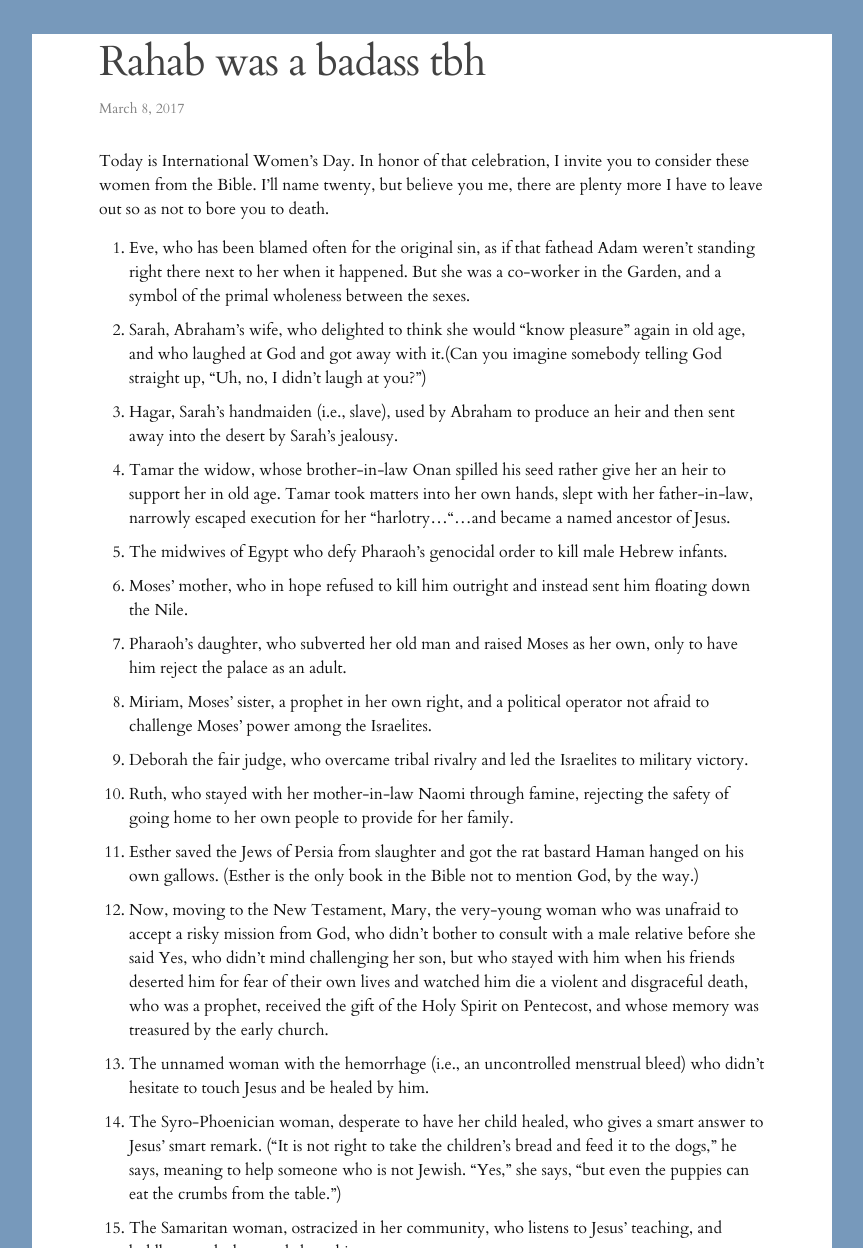
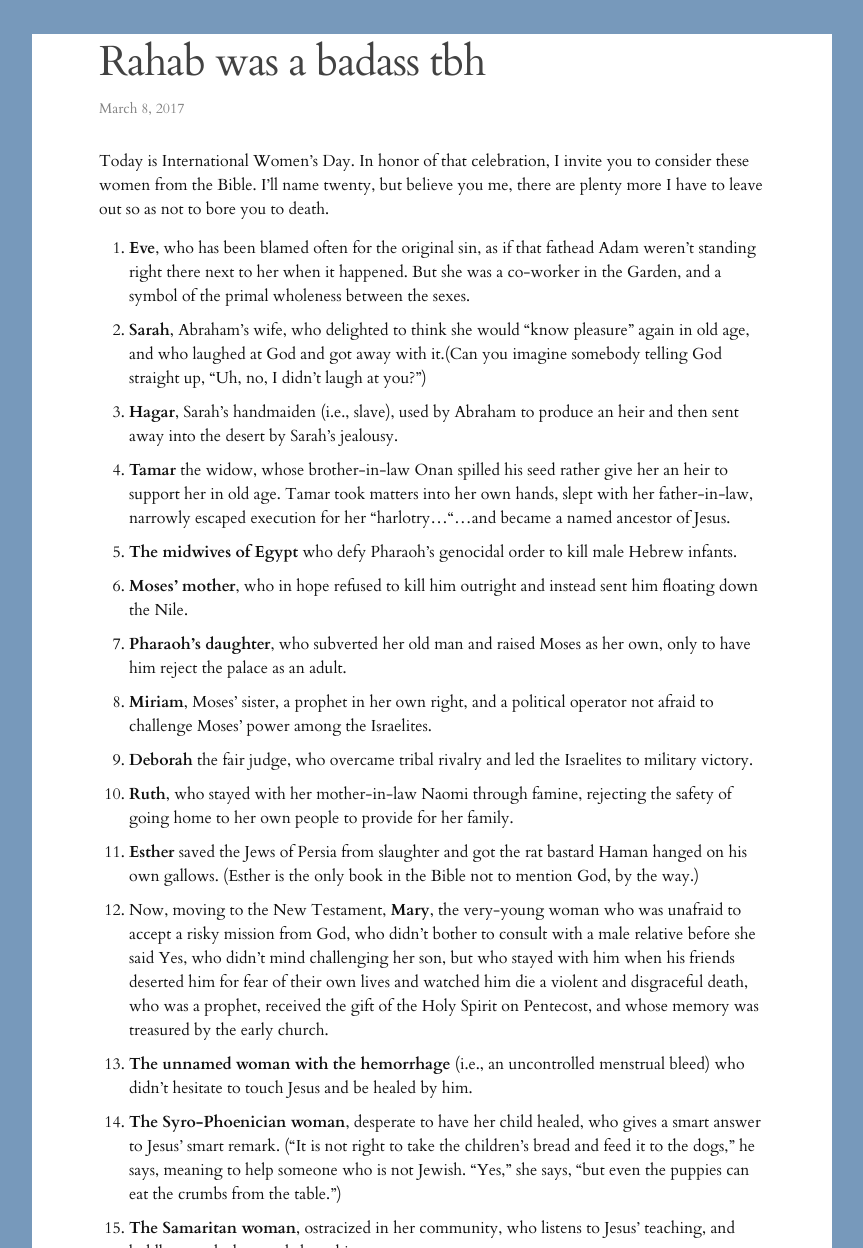
Before and after one commit to pastordan/pastordan.github.io, a Jekyll site: the page built from _posts/2017-03-08-women-of-the-bible.md, in a window 1280 px wide and 1400 px high, cut to the strip 152-1400 px from the top of the window. Shown: the whole strip, without its empty margins (208-1071 px from the left). Built offline with Jekyll 4.4.1, drawn with Linux system fonts in a browser that asks for light colours; nearby versions of some CDN libraries; library files that are not in the unit come from our copies; some of the changed lines change nothing that is shown; some of the changed text lies outside the part shown.

Commit message:
Update 2017-03-08-women-of-the-bible.md

```diff
--- a/_posts/2017-03-08-women-of-the-bible.md
+++ b/_posts/2017-03-08-women-of-the-bible.md
@@ -7,29 +7,30 @@ description: The women of the Bible...aren't what you'd think
 ---
 Today is International Women's Day. In honor of that celebration, I invite you to consider these women from the Bible. I'll name twenty, but believe you me, there are plenty more I have to leave out so as not to bore you to death.
 
-1. Eve, who has been blamed often for the original sin, as if that fathead Adam weren't standing right there next to her when it happened. But she was a co-worker in the Garden, and a symbol of the primal wholeness between the sexes.
-2. Sarah, Abraham's wife, who delighted to think she would "know pleasure" again in old age, and who laughed at God and got away with it.(Can you imagine somebody telling God straight up, "Uh, no, I didn't laugh at you?")
-3. Hagar, Sarah's handmaiden (i.e., slave), used by Abraham to produce an heir and then sent away into the desert by Sarah's jealousy.
-4. Tamar the widow, whose brother-in-law Onan spilled his seed rather give her an heir to support her in old age. Tamar took matters into her own hands, slept with her father-in-law, narrowly escaped execution for her "harlotry..."...and became a named ancestor of Jesus.
-5. The midwives of Egypt who defy Pharaoh's genocidal order to kill male Hebrew infants.
-6. Moses' mother, who in hope refused to kill him outright and instead sent him floating down the Nile.
-7. Pharaoh's daughter, who subverted her old man and raised Moses as her own, only to have him reject the palace as an adult.
-8. Miriam, Moses' sister, a prophet in her own right, and a political operator not afraid to challenge Moses' power among the Israelites.
-9. Deborah the fair judge, who overcame tribal rivalry and led the Israelites to military victory.
-10. Ruth, who stayed with her mother-in-law Naomi through famine, rejecting the safety of going home to her own people to provide for her family.
-11. Esther saved the Jews of Persia from slaughter and got the rat bastard Haman hanged on his own gallows. (Esther is the only book in the Bible not to mention God, by the way.)
-12. Now, moving to the New Testament, Mary, the very-young woman who was unafraid to accept a risky mission from God, who didn't bother to consult with a male relative before she said Yes, who didn't mind challenging her son, but who stayed with him when his friends deserted him for fear of their own lives and watched him die a violent and disgraceful death, who was a prophet, received the gift of the Holy Spirit on Pentecost, and whose memory was treasured by the early church.
-13. The unnamed woman with the hemorrhage (i.e., an uncontrolled menstrual bleed) who didn't hesitate to touch Jesus and be healed by him.
-14. The Syro-Phoenician woman, desperate to have her child healed, who gives a smart answer to Jesus' smart remark. ("It is not right to take the children's bread and feed it to the dogs," he says, meaning to help someone who is not Jewish. "Yes," she says, "but even the puppies can eat the crumbs from the table.")
-15. The Samaritan woman, ostracized in her community, who listens to Jesus' teaching, and boldly spreads the word about him.
-16. The Forgiven Woman, saved from execution by Jesus, offered God's forgiveness and Jesus' compassion.
-17. Mary Magdalene, often slandered as a prostitute, one of Jesus' first and most loyal disciples, who preaches the first Christian sermon.  ("The Lord is risen," she tells the disciples on Easter morning. Pfft, they say. Typical men.)
-18. Martha and Mary, one who serves and one who listens, who may represent the stable communities of the early church (Martha) who provided hospitality to itinerant, mendicant preachers and apostles (Mary).
-19. Lydia, the "dealer in purple cloth," who Paul calls a co-worker, who helped found the church in Philippi.
-20. And last but not least, Phoebe, called a "deacon" by Paul, who brings his letter to the Roman community to another town, showing that women were early, active, and equal leaders in the church.
+1. **Eve**, who has been blamed often for the original sin, as if that fathead Adam weren't standing right there next to her when it happened. But she was a co-worker in the Garden, and a symbol of the primal wholeness between the sexes.
+2. **Sarah**, Abraham's wife, who delighted to think she would "know pleasure" again in old age, and who laughed at God and got away with it.(Can you imagine somebody telling God straight up, "Uh, no, I didn't laugh at you?")
+3. **Hagar**, Sarah's handmaiden (i.e., slave), used by Abraham to produce an heir and then sent away into the desert by Sarah's jealousy.
+4. **Tamar** the widow, whose brother-in-law Onan spilled his seed rather give her an heir to support her in old age. Tamar took matters into her own hands, slept with her father-in-law, narrowly escaped execution for her "harlotry..."...and became a named ancestor of Jesus.
+5. **The midwives of Egypt** who defy Pharaoh's genocidal order to kill male Hebrew infants.
+6. **Moses' mother**, who in hope refused to kill him outright and instead sent him floating down the Nile.
+7. **Pharaoh's daughter**, who subverted her old man and raised Moses as her own, only to have him reject the palace as an adult.
+8. **Miriam**, Moses' sister, a prophet in her own right, and a political operator not afraid to challenge Moses' power among the Israelites.
+9. **Deborah** the fair judge, who overcame tribal rivalry and led the Israelites to military victory.
+10. **Ruth**, who stayed with her mother-in-law Naomi through famine, rejecting the safety of going home to her own people to provide for her family.
+11. **Esther** saved the Jews of Persia from slaughter and got the rat bastard Haman hanged on his own gallows. (Esther is the only book in the Bible not to mention God, by the way.)
+12. Now, moving to the New Testament, **Mary**, the very-young woman who was unafraid to accept a risky mission from God, who didn't bother to consult with a male relative before she said Yes, who didn't mind challenging her son, but who stayed with him when his friends deserted him for fear of their own lives and watched him die a violent and disgraceful death, who was a prophet, received the gift of the Holy Spirit on Pentecost, and whose memory was treasured by the early church.
+13. **The unnamed woman with the hemorrhage** (i.e., an uncontrolled menstrual bleed) who didn't hesitate to touch Jesus and be healed by him.
+14. **The Syro-Phoenician woman**, desperate to have her child healed, who gives a smart answer to Jesus' smart remark. ("It is not right to take the children's bread and feed it to the dogs," he says, meaning to help someone who is not Jewish. "Yes," she says, "but even the puppies can eat the crumbs from the table.")
+15. **The Samaritan woman**, ostracized in her community, who listens to Jesus' teaching, and boldly spreads the word about him.
+16. **The Forgiven Woman**, saved from execution by Jesus, offered God's forgiveness and Jesus' compassion.
+17. **Mary Magdalene**, often slandered as a prostitute, one of Jesus' first and most loyal disciples, who preaches the first Christian sermon.  ("The Lord is risen," she tells the disciples on Easter morning. Pfft, they say. Typical men.)
+18. **Martha and Mary**, one who serves and one who listens, who may represent the stable communities of the early church (Martha) who provided hospitality to itinerant, mendicant preachers and apostles (Mary).
+19. **Lydia**, the "dealer in purple cloth," who Paul calls a co-worker, who helped found the church in Philippi.
+20. And last but not least, **Phoebe**, called a "deacon" by Paul, who brings his letter to the Roman community to another town, showing that women were early, active, and equal leaders in the church.
 
 I can't do these women justice here. Some of them have had entire books written on them. In fact, we can't do *justice* at all by the women of the Bible. They were hurt, raped, killed, oppressed in too many ways to mention.
 
 But we see throughout scripture women unafraid to defy the norms of their day, to work for their communities and on their own behalf. We see women who set the pattern for and far exceed the faithfulness of the men and who change the course of salvation history itself. No women? No Moses. No Mary? No Jesus.
 
 Whatever you think of the treatment of women in scripture or the church, I invite you to consider how different each would be without them. God is unequivocal even when the people aren't: women are beloved, deserving, and equal children of God. The end.
+Whatever you think of the treatment of women in scripture or the church, I invite you to consider how different each would be without them. God is unequivocal even when the people aren't: women are beloved, deserving, and equal children of God. The end.
```
